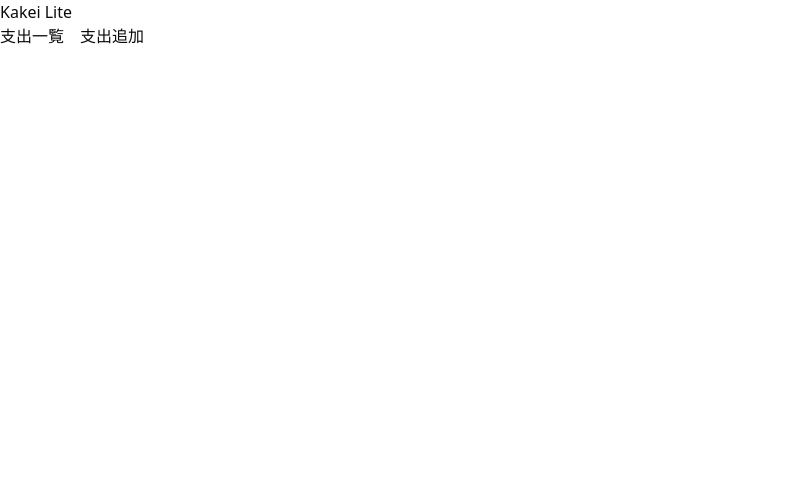
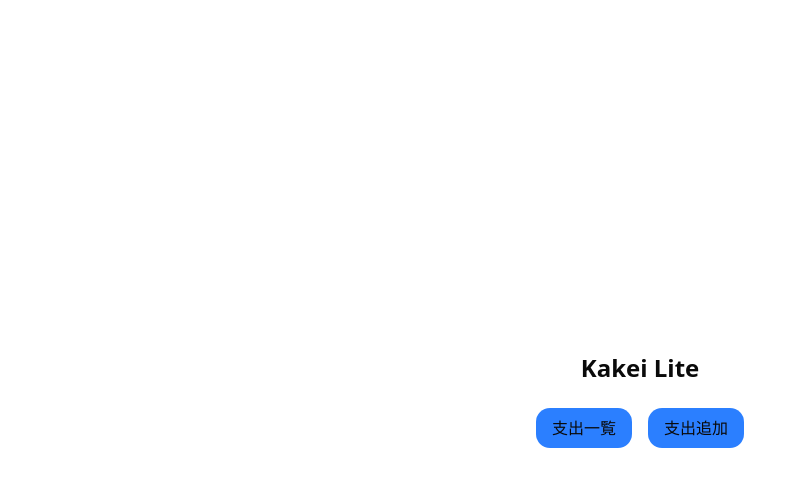
Before and after one commit to n1sp/kakei-lite, a Next.js app: page / in a window 1280 px wide. Shown: the top 486 px of the page, without its empty margins (0-807 px from the left). Built offline with nearby package versions, Linux system fonts and the light colour scheme.

Commit message:
feat:main page design update

```diff
--- a/app/page.tsx
+++ b/app/page.tsx
@@ -3,11 +3,14 @@
 
 export default function Home() {
   return (
-    <main>
-      <h1>Kakei Lite</h1>
+    <main className="flex flex-col items-center justify-center min-h-screen">
+      {/* タイトル */}
+      <h1 className="text-2xl font-bold mb-6 text-center">Kakei Lite</h1>
+
+      {/* ページ遷移リンク */}
       <div className="flex gap-4">
-        <Link href="/expense/dashboard">支出一覧</Link>
-        <Link href="/expense/additional">支出追加</Link>
+        <Link href="/expense/dashboard" className="px-4 py-2 rounded-xl bg-blue-500 hover:bg-blue-600 transition-colors duration-150">支出一覧</Link>
+        <Link href="/expense/additional" className="px-4 py-2 rounded-xl bg-blue-500 hover:bg-blue-600 transition-colors duration-150">支出追加</Link>
       </div>
     </main>
   )
```
